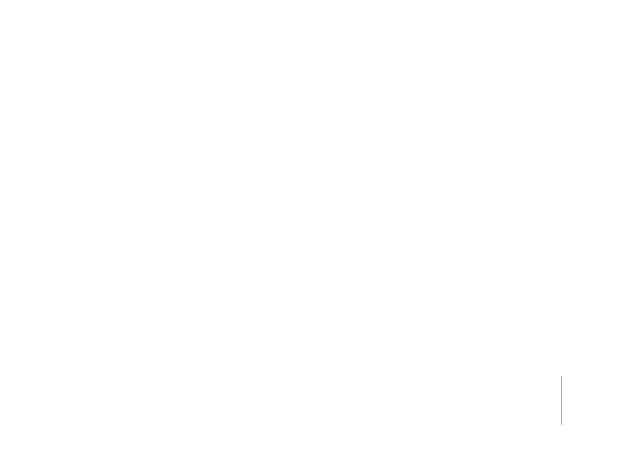
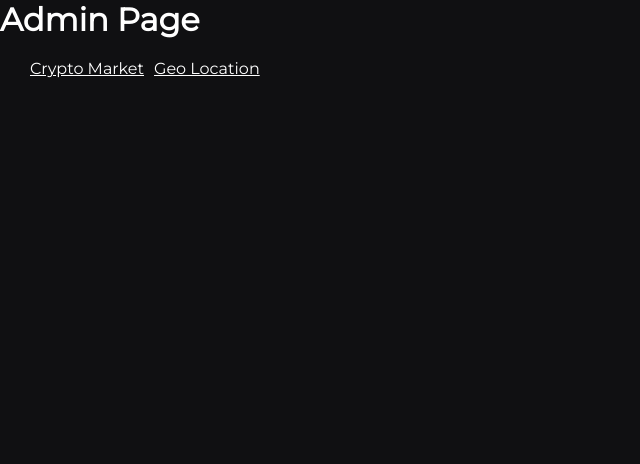
Before and after one commit to clydekarnage/testproject, a Next.js app: page /admin in a window 1280 px wide. Before the commit this address had no page. Shown: the top 464 px of the page, without its empty margins (0-640 px from the left). Built offline with nearby package versions, Linux system fonts and the light colour scheme.

Commit message:
added the admin page

```diff
--- /dev/null
+++ b/pages/admin/index.js
@@ -0,0 +1,19 @@
+import Link from 'next/link';
+
+function Admin() {
+    return(
+        <>
+        <h1>Admin Page</h1>
+        <div className='admin_page'>
+                <Link href='/coins'>
+                    <a>Crypto Market</a>
+                </Link>
+                <Link href='/geo'>
+                    <a>Geo Location</a>
+                </Link>
+            </div>
+        </>
+    )
+}
+
+export default Admin;
--- a/pages/geo/index.js
+++ b/pages/geo/index.js
@@ -9,7 +9,7 @@ function Geo({ geoData }) {
 
     return(
         <div className="coin_app">
-            <GeoSearch />
+            <GeoSearch type='text' placeholder='Search IP' />
             <GeoList coinsData={geoData} />
         </div>
     )
--- a/pages/index.js
+++ b/pages/index.js
@@ -5,7 +5,7 @@ import styles from '../styles/Home.module.css'
 export default function Home() {
   return (
     <div>
-      <h1>Hello World</h1>
+      <h1>Test Project</h1>
     </div>
   )
 }
--- a/styles/globals.css
+++ b/styles/globals.css
@@ -8,6 +8,12 @@
 }
 body {
   background-color: #101012;
+}
+.admin_page {
+  margin: 20px;
+}
+.admin_page a{
+  margin-left: 10px
 }
 .coin__app {
   display: flex;
```
